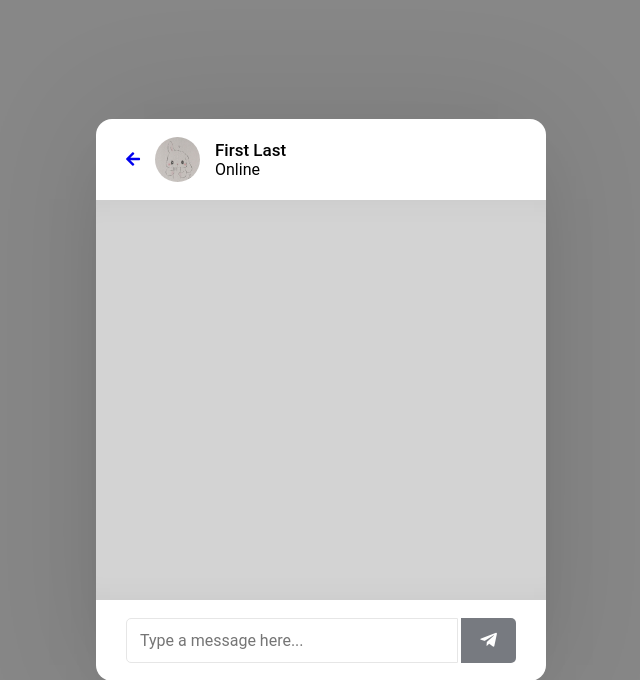
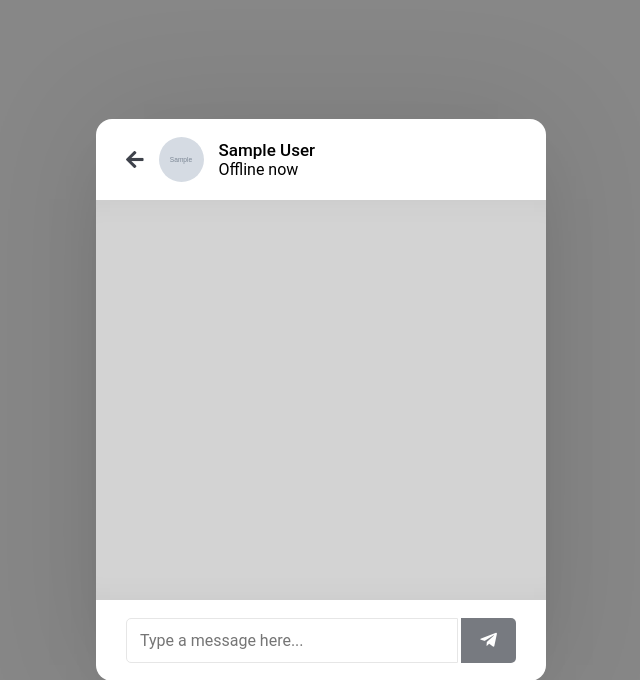
Before and after one commit to oldyoungcoders/phpchatapp, a PHP site: page /chat.php?user_id=1 in a window 1280 px wide. Shown: the top 680 px of the page, without its empty margins (319-959 px from the left). Run offline with PHP 8.4, Linux system fonts and the light colour scheme; the visitor is signed in with stand-in values (Sample User, id 1); tables that the repository leaves empty or names only in its code hold one stand-in row (values such as "Sample post"); grey boxes marked "Sample" are stand-in pictures.

Commit message:
dasgal7 tugsuv.

```diff
--- a/chat.php
+++ b/chat.php
@@ -1,3 +1,15 @@
+<?php
+
+    session_start();
+
+    include_once "php/config.php";
+
+    if(!isset($_SESSION['unique_id'])){
+        header("location: login.php");
+    }
+
+?>
+
 <?php include_once "header.php" ?>
 
 <body>
@@ -5,21 +17,38 @@
     <div class="wrapper">
         <section class="chat-area">
             <header>
-                <a href="users.php" class="back_icon"><i class="fas fa-arrow-left"></i></a>
-                <img src="php/images/1709890019rabbit.jpg" alt="">
+
+                <?php
+                    $user_id = mysqli_real_escape_string($conn, $_GET['user_id']);
+
+                    $sql = mysqli_query($conn, "SELECT * FROM users WHERE unique_id = {$user_id}");
+
+                    if(mysqli_num_rows($sql) > 0){
+                        $row = mysqli_fetch_assoc($sql);
+                    }else {
+                        header("location: users.php");
+                    }
+                ?>
+
+                <a href="users.php" class="back-icon"><i class="fas fa-arrow-left"></i></a>
+                <img src="php/images/<?php echo $row['img'] ?>" alt="">
                 <div class="details">
-                    <span>First Last</span>
-                    <p>Online</p>
+                    <span><?php echo $row['fname'] . " " . $row['lname'] ?></span>
+                    <p><?php echo $row['status'] ?></p>
                 </div>
+
             </header>
+
             <div class="chat-box">
 
             </div>
+
             <form action="#" class="typing-area">
-                <input type="text" class="incoming_id" name="incoming_id" value="" hidden>
+                <input type="text" class="incoming_id" name="incoming_id" value="<?php echo $user_id ?>" hidden>
                 <input type="text" name="message" class="input_field" placeholder="Type a message here..." autocomplete="off">
                 <button><i class="fab fa-telegram-plane"></i></button>
             </form>
+
         </section>
     </div>
 
```
